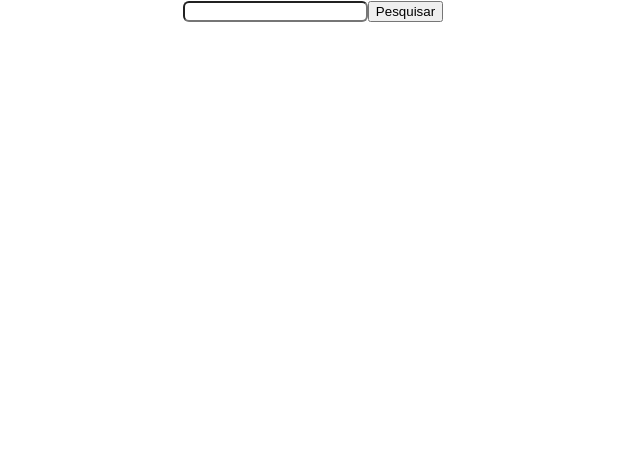
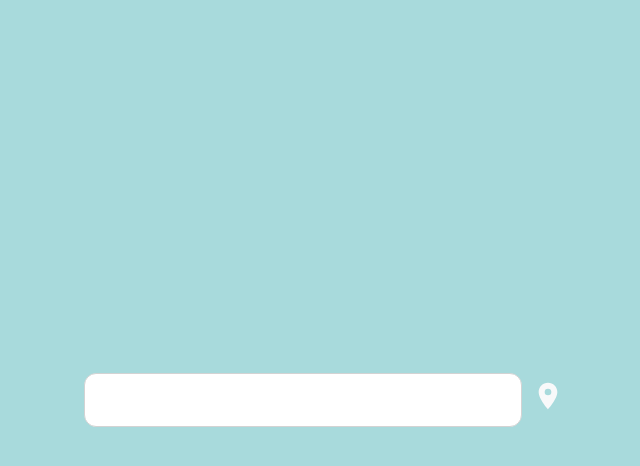
Before and after one commit to JvTadeo/project-weather, a React (Create React App) app: page / in a window 1280 px wide. Shown: the top 466 px of the page, without its empty margins (327-967 px from the left). Built offline with nearby package versions, Linux system fonts and the light colour scheme.

Commit message:
Change CSS

```diff
--- a/package.json
+++ b/package.json
@@ -9,7 +9,9 @@
     "dotenv": "^16.0.3",
     "react": "^18.2.0",
     "react-dom": "^18.2.0",
+    "react-icons": "^4.8.0",
     "react-scripts": "5.0.1",
+    "tailwindcss": "^3.3.2",
     "web-vitals": "^2.1.4"
   },
   "scripts": {
--- a/src/App.css
+++ b/src/App.css
@@ -1,4 +1,4 @@
-.App {
+.App{
   min-height: 60vh;
-  margin-bottom: 5em;
+  height: 100vh;
 }
--- a/src/pages/Weather.js
+++ b/src/pages/Weather.js
@@ -1,6 +1,7 @@
 import React, {useState} from 'react';
 import GetImage from './getImage';
 import styles from './Weather.module.css';
+import { MdLocationOn } from "react-icons/md";
 
 const apiKey = process.env.REACT_APP_API_KEY;
 const apiUrl = process.env.REACT_APP_API_URL;
@@ -29,12 +30,14 @@ const Weather = () => {
     }
   return (
     <div className={styles.weatherContent}>
-        <div className='inputWeather'>
+        <div className={styles.inputWeather}>
             <input type='text' value={city} onChange={(e) => setCity(e.target.value)}/>
-            <button onClick={handleSearch}>Pesquisar</button>
+            <button onClick={handleSearch}>
+                <MdLocationOn/>
+            </button>
         </div>
         {weatherData && (
-            <div>
+            <div className={styles.cardInfo}>
                 <h2>Temos Dados</h2>
                 <p>{weatherData.location.name}</p>
                 <p>{weatherData.current.temp_c}ºC</p>
--- a/src/pages/Weather.module.css
+++ b/src/pages/Weather.module.css
@@ -1,23 +1,52 @@
 .weatherContent{
+    height: 100%;
+    width: 100%;
     display: flex;
     justify-content: center;
     align-items: center;
     text-align: center;
     flex-direction: column;
-}
-
-.weatherContent input{
-    border-radius: 6px;
-    cursor: text;
-}
-
-.weatherContent img{
-    width: 20%;
-    height: 30%;
+    background: #a8dadc;
 }
 
 .inputWeather{
-    width: 50%;
-    height: 50%;
-    padding: 0px 50px;
+    width: 100%;
+    display: flex;
+    justify-content: center;
+    align-items: center;
+    text-align: center;
 }
+
+.inputWeather input{
+    margin-left: 4em;
+    flex:1;
+    border-radius: 12px;
+    max-width: 420px;
+    min-width: 120px;
+    height: 36px;
+    padding: 8px;
+    border: 1.5px solid lightgrey;
+    outline: none;
+    cursor: text;
+    transition: all 0.3s cubic-bezier(0.19, 1, 0.22, 1);
+    font-size: 1em;
+}
+
+.inputWeather button{
+    padding: 0px 10px 0px 10px;
+    margin-right: 1em;
+    font-size: 32px;
+    color: #f8f9fa;
+    background:none;
+    border: transparent;
+    cursor: pointer;
+}
+
+.cardInfo{
+    display: flex;
+    max-height: 20%;
+    max-width: 10%;
+    justify-content: center;
+    align-items: center;
+    text-align: center;
+}
```
Also changed, not shown: 2 other files (tests, documents, lock files or other folders).
